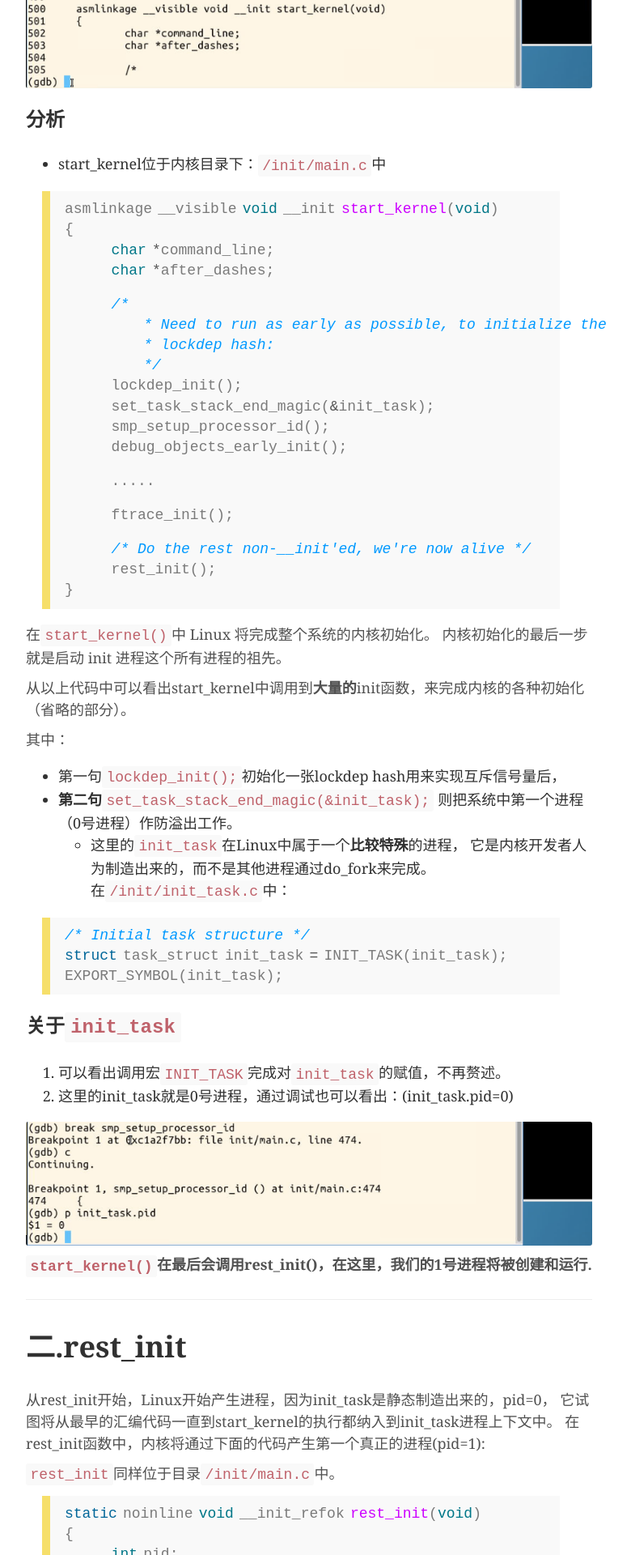
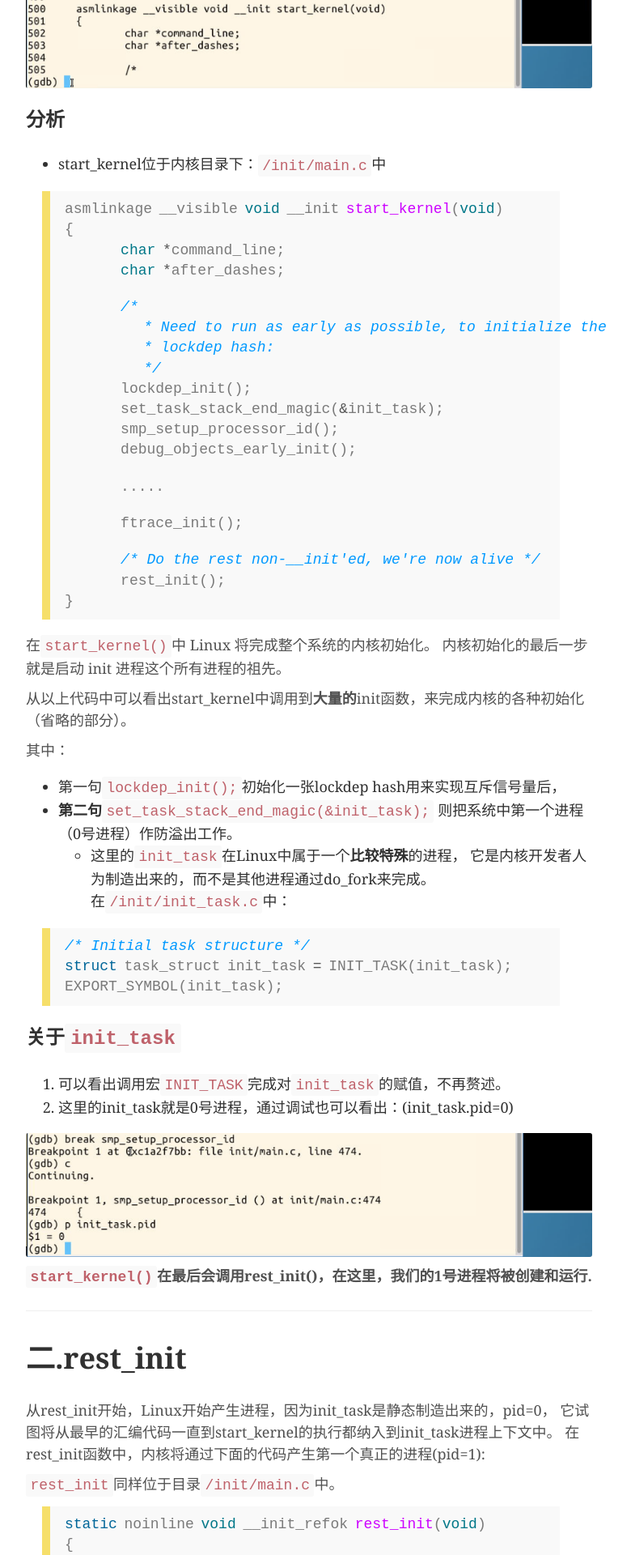
Before and after one commit to uglyyouth/uglyyouth.github.io, a Jekyll site: the page built from _posts/2015-03-22-linuxInit.md, in a window 1280 px wide. Shown: the part 2642-4562 px from the top of the page at 81% size, without its empty margins (258-1038 px from the left). Built offline with Jekyll 4.4.1, drawn with Linux system fonts in a browser that asks for light colours; some web fonts are replaced; comment, search, counter and statistics services are not loaded.

Commit message:
font-size

```diff
--- a/assets/css/default.css
+++ b/assets/css/default.css
@@ -290,6 +290,7 @@ blockquote p {
 code, pre {
 	font-family: "Courier New", monospace;
 	background-color: #f9f9f9;
+	font-size: 15px;
 }
 
 code {
@@ -311,7 +312,7 @@ pre {
 
 pre code {
 	padding: 0;
-	font-size: 12px;
+	font-size: 100%;
 	color: inherit;
 	background-color: transparent;
 }
```
